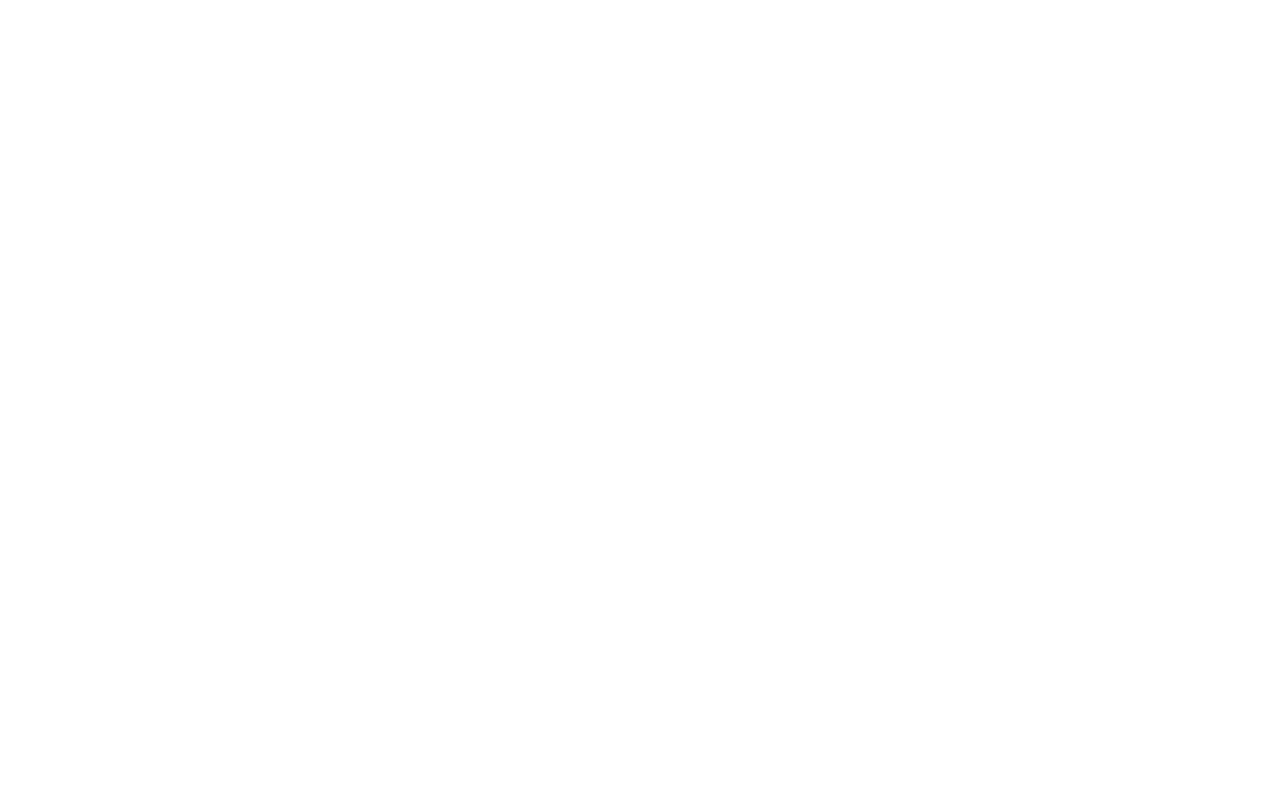
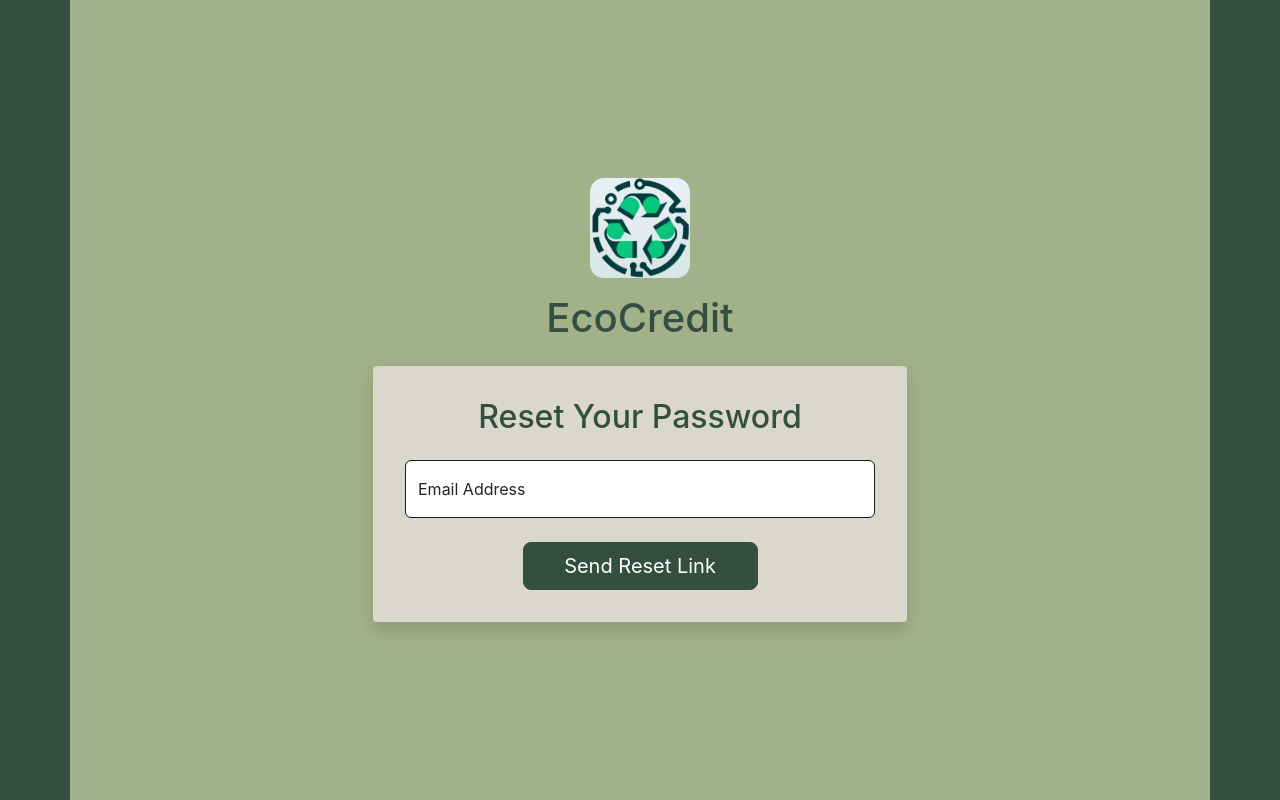
Before and after one commit to TheAvadh/EcoCredit, a React (Create React App) app in the folder frontend/ecocredit/: page /forget-password in a window 1280 px wide. Before the commit this address had no page. Built offline with nearby package versions, Linux system fonts and the light colour scheme.

Commit message:
add forget password page

```diff
--- a/frontend/ecocredit/src/App.js
+++ b/frontend/ecocredit/src/App.js
@@ -1,13 +1,14 @@
 import React from "react";
 import { BrowserRouter, Route, Routes } from "react-router-dom";
 
-import { LoginSignup } from "./pages";
+import { LoginSignup, ForgetPassword } from "./pages";
 
 function App() {
   return (
     <BrowserRouter>
       <Routes>
         <Route path="/login-signup" element={<LoginSignup />} />
+        <Route path="/forget-password" element={<ForgetPassword />} />
       </Routes>
     </BrowserRouter>
   );
--- /dev/null
+++ b/frontend/ecocredit/src/components/LoginForm.css
@@ -0,0 +1,9 @@
+.forgot-password-link {
+  color: #3a5a40;
+  text-decoration: none;
+
+  &:hover {
+    text-decoration: underline;
+    color: #344e41;
+  }
+}
--- a/frontend/ecocredit/src/components/LoginForm.js
+++ b/frontend/ecocredit/src/components/LoginForm.js
@@ -2,6 +2,8 @@
 import Form from "react-bootstrap/Form";
 import Button from "react-bootstrap/Button";
 import FloatingLabel from "react-bootstrap/FloatingLabel";
+import { Link } from "react-router-dom";
+import "./LoginForm.css";
 
 const LoginForm = ({ onLogin }) => {
   return (
@@ -13,9 +15,18 @@
       >
         <Form.Control type="email" placeholder="Email Address" required />
       </FloatingLabel>
-      <FloatingLabel controlId="loginPassword" label="Password">
+      <FloatingLabel
+        controlId="loginPassword"
+        label="Password"
+        className="mb-3"
+      >
         <Form.Control type="password" placeholder="Password" required />
       </FloatingLabel>
+      <div className="d-flex justify-content-end">
+        <Link to="/forget-password" className="forgot-password-link">
+          Forgot Password?
+        </Link>
+      </div>
       <Button
         variant="ec-dark-green"
         type="submit"
--- /dev/null
+++ b/frontend/ecocredit/src/pages/ForgetPassword/ForgetPassword.js
@@ -0,0 +1,43 @@
+import React from "react";
+import Container from "react-bootstrap/Container";
+import Row from "react-bootstrap/Row";
+import Col from "react-bootstrap/Col";
+import Form from "react-bootstrap/Form";
+import Button from "react-bootstrap/Button";
+import FloatingLabel from "react-bootstrap/FloatingLabel";
+import logoUrl from "../../assets/images/logo.png";
+
+function ForgetPassword() {
+  return (
+    <Container className="d-flex vh-100 justify-content-center align-items-center bg-ec-light-green">
+      <Row className="w-100">
+        <Col lg={6} className="mx-auto">
+          <div className="mb-4 text-center">
+            <img src={logoUrl} alt="EcoCredit Logo" className="logo" />
+            <h1 className="title">EcoCredit</h1>
+          </div>
+          <Form className="form-container bg-ec-grey">
+            <h2 className="text-center text-ec-dark-green mb-4">
+              Reset Your Password
+            </h2>
+            <FloatingLabel controlId="email" label="Email Address">
+              <Form.Control type="email" placeholder="Email Address" required />
+            </FloatingLabel>
+            <div className="d-grid">
+              <Button
+                variant="ec-dark-green"
+                type="submit"
+                className="w-50 mx-auto mt-4"
+                size="lg"
+              >
+                Send Reset Link
+              </Button>
+            </div>
+          </Form>
+        </Col>
+      </Row>
+    </Container>
+  );
+}
+
+export default ForgetPassword;
--- a/frontend/ecocredit/src/pages/index.js
+++ b/frontend/ecocredit/src/pages/index.js
@@ -1 +1,2 @@
 export { default as LoginSignup } from "./LoginSignup/LoginSignup";
+export { default as ForgetPassword } from "./ForgetPassword/ForgetPassword";
```
